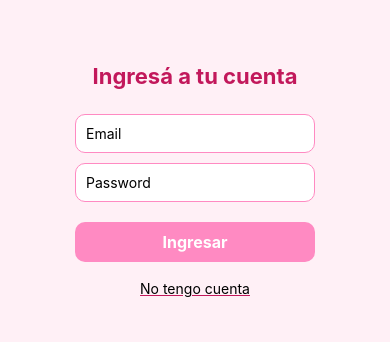
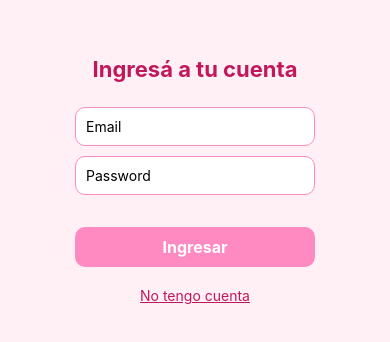
Before and after one commit to SolBurgosB/grupo5_prog3_com1_pi2, a React Native app in the folder grupo5_prog3_com1_pi2/: screen /Login in a window 390 px wide. Shown: the part 242-584 px from the top of the page. Built offline with nearby package versions, Linux system fonts and the light colour scheme; no server answers.

Commit message:
Arreglamos detalles

```diff
--- a/grupo5_prog3_com1_pi2/src/screens/Login.js
+++ b/grupo5_prog3_com1_pi2/src/screens/Login.js
@@ -49,14 +49,14 @@ export default class Login extends Component {
                     <TextInput style={styles.campo} placeholder='Email' onChangeText={text => this.setState({ email: text })} value={this.state.email} />
                     <Text>{this.state.erroremail}</Text>
                     <TextInput style={styles.campo} placeholder='Password' onChangeText={text => this.setState({ password: text })} value={this.state.password} secureTextEntry={true} />
-                    <Text>{this.state.errorpass}</Text>
-                    <Text>{this.state.errorfirebase}</Text>
+                    <Text style={styles.error}>{this.state.errorpass}</Text>
+                    <Text style={styles.error}>{this.state.errorfirebase}</Text>
                     <Pressable style={styles.boton} onPress={() => this.onSubmit(this.state.email, this.state.password)}>
                         <Text style={styles.textoBoton}>Ingresar</Text>
                     </Pressable>
                 </Pressable>
-                <Pressable style={styles.register} onPress={() => this.props.navigation.navigate("Register")}>
-                    <Text>No tengo cuenta</Text>
+                <Pressable style={styles.registerBoton} onPress={() => this.props.navigation.navigate("Register")}>
+                    <Text style={styles.register}>No tengo cuenta</Text>
                 </Pressable>
             </View>
         )
@@ -100,12 +100,19 @@ const styles = StyleSheet.create({
         fontWeight: "bold",
         fontSize: 16,
     },
+    registerBoton: {
+        alignItems: "center",
+        width: "100%",
+        marginTop: 10,
+    },
     register: {
         color: "#C2185B",
         fontSize: 14,
-        alignItems: "center",
-        width: "100%",
-        marginTop: 8,
         textDecorationLine: "underline",
     },
+    error: {
+      color: "#D32F2F",
+      fontSize: 12,
+      marginBottom: 6,
+    },
 });
--- a/grupo5_prog3_com1_pi2/src/screens/Register.js
+++ b/grupo5_prog3_com1_pi2/src/screens/Register.js
@@ -120,6 +120,7 @@ const styles = StyleSheet.create({
     login: {
       color: "#C2185B",
       fontSize: 14,
+      textDecorationLine: "underline",
     },
     error: {
       color: "#D32F2F",
```
